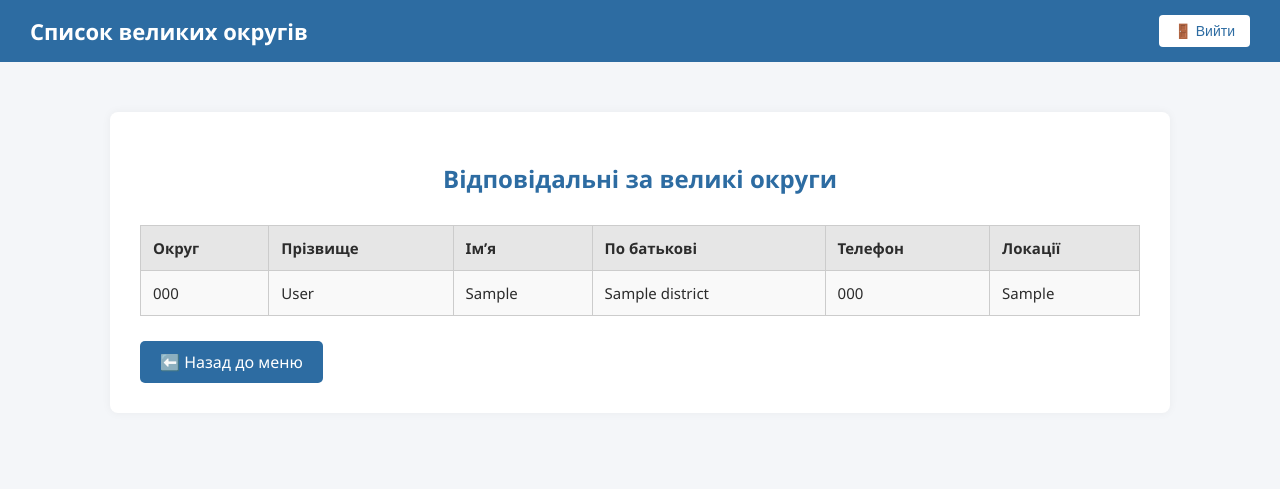
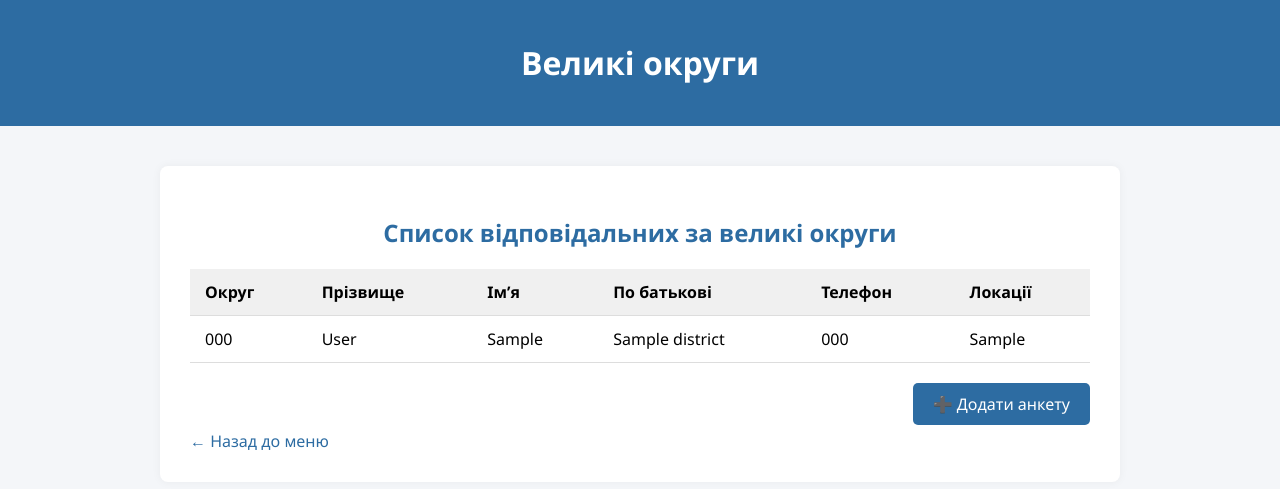
Before and after one commit to Aliina-ai/flask-form, a Flask app: page /big_list in a window 1280 px wide. Shown: the top 489 px of the page. Run offline with Flask 3, Linux system fonts and the light colour scheme; the visitor is signed in with stand-in values (Sample User, id 1); tables that the repository leaves empty hold one stand-in row (values such as "Sample post").

Commit message:
Update big_list.html

```diff
--- a/templates/big_list.html
+++ b/templates/big_list.html
@@ -7,106 +7,83 @@
         body {
             font-family: "Segoe UI", sans-serif;
             background-color: #f4f6f9;
-            color: #2c2c2c;
             margin: 0;
             padding: 0;
         }
 
-        .navbar {
+        .header {
             background-color: #2d6ca2;
-            padding: 15px 30px;
-            display: flex;
-            justify-content: space-between;
-            align-items: center;
-        }
-
-        .navbar h1 {
             color: white;
-            font-size: 22px;
-            margin: 0;
-        }
-
-        .logout-btn {
-            background-color: #ffffff;
-            color: #2d6ca2;
-            padding: 8px 15px;
-            border: none;
-            border-radius: 4px;
-            font-weight: 500;
-            font-size: 14px;
-            cursor: pointer;
-            display: flex;
-            align-items: center;
-            gap: 6px;
-        }
-
-        .logout-btn:hover {
-            background-color: #e6e6e6;
+            padding: 20px;
+            text-align: center;
         }
 
         .container {
-            max-width: 1000px;
-            margin: 50px auto;
+            max-width: 900px;
+            margin: 40px auto;
+            background: white;
             padding: 30px;
-            background-color: white;
             border-radius: 8px;
             box-shadow: 0 0 10px rgba(0,0,0,0.05);
         }
 
         h2 {
+            color: #2d6ca2;
             text-align: center;
-            margin-bottom: 30px;
-            color: #2d6ca2;
+            margin-bottom: 20px;
         }
 
         table {
             width: 100%;
             border-collapse: collapse;
-            font-size: 15px;
+            margin-bottom: 30px;
         }
 
         th, td {
-            border: 1px solid #ccc;
-            padding: 12px;
+            padding: 12px 15px;
+            border-bottom: 1px solid #ddd;
             text-align: left;
         }
 
         th {
-            background-color: #e6e6e6;
-            font-weight: 600;
+            background-color: #f0f0f0;
         }
 
-        tr:nth-child(even) {
-            background-color: #f9f9f9;
+        .btn-container {
+            text-align: right;
         }
 
-        .back-link {
-            display: inline-block;
-            margin-top: 25px;
-            text-decoration: none;
+        .btn-add {
             background-color: #2d6ca2;
             color: white;
             padding: 10px 20px;
+            text-decoration: none;
+            font-weight: 500;
             border-radius: 5px;
-            font-weight: 500;
+            transition: background-color 0.2s ease;
         }
 
-        .back-link:hover {
+        .btn-add:hover {
             background-color: #204d74;
         }
+
+        .btn-back {
+            text-decoration: none;
+            display: inline-block;
+            margin-top: 15px;
+            color: #2d6ca2;
+        }
+
     </style>
 </head>
 <body>
 
-    <div class="navbar">
-        <h1>Список великих округів</h1>
-        <form action="{{ url_for('logout') }}" method="post">
-            <button type="submit" class="logout-btn">🚪 Вийти</button>
-        </form>
+    <div class="header">
+        <h1>Великі округи</h1>
     </div>
 
     <div class="container">
-        <h2>Відповідальні за великі округи</h2>
+        <h2>Список відповідальних за великі округи</h2>
 
         <table>
             <tr>
@@ -117,19 +94,23 @@
                 <th>Телефон</th>
                 <th>Локації</th>
             </tr>
-            {% for row in bigs %}
+            {% for big in bigs %}
             <tr>
-                <td>{{ row[1] }}</td>
-                <td>{{ row[2] }}</td>
-                <td>{{ row[3] }}</td>
-                <td>{{ row[4] }}</td>
-                <td>{{ row[5] }}</td>
-                <td>{{ row[6] }}</td>
+                <td>{{ big[1] }}</td>
+                <td>{{ big[2] }}</td>
+                <td>{{ big[3] }}</td>
+                <td>{{ big[4] }}</td>
+                <td>{{ big[5] }}</td>
+                <td>{{ big[6] }}</td>
             </tr>
             {% endfor %}
         </table>
 
-        <a href="{{ url_for('home') }}" class="back-link">⬅️ Назад до меню</a>
+        <div class="btn-container">
+            <a href="{{ url_for('add_big') }}" class="btn-add">➕ Додати анкету</a>
+        </div>
+
+        <a href="{{ url_for('home') }}" class="btn-back">← Назад до меню</a>
     </div>
 
 </body>
```
